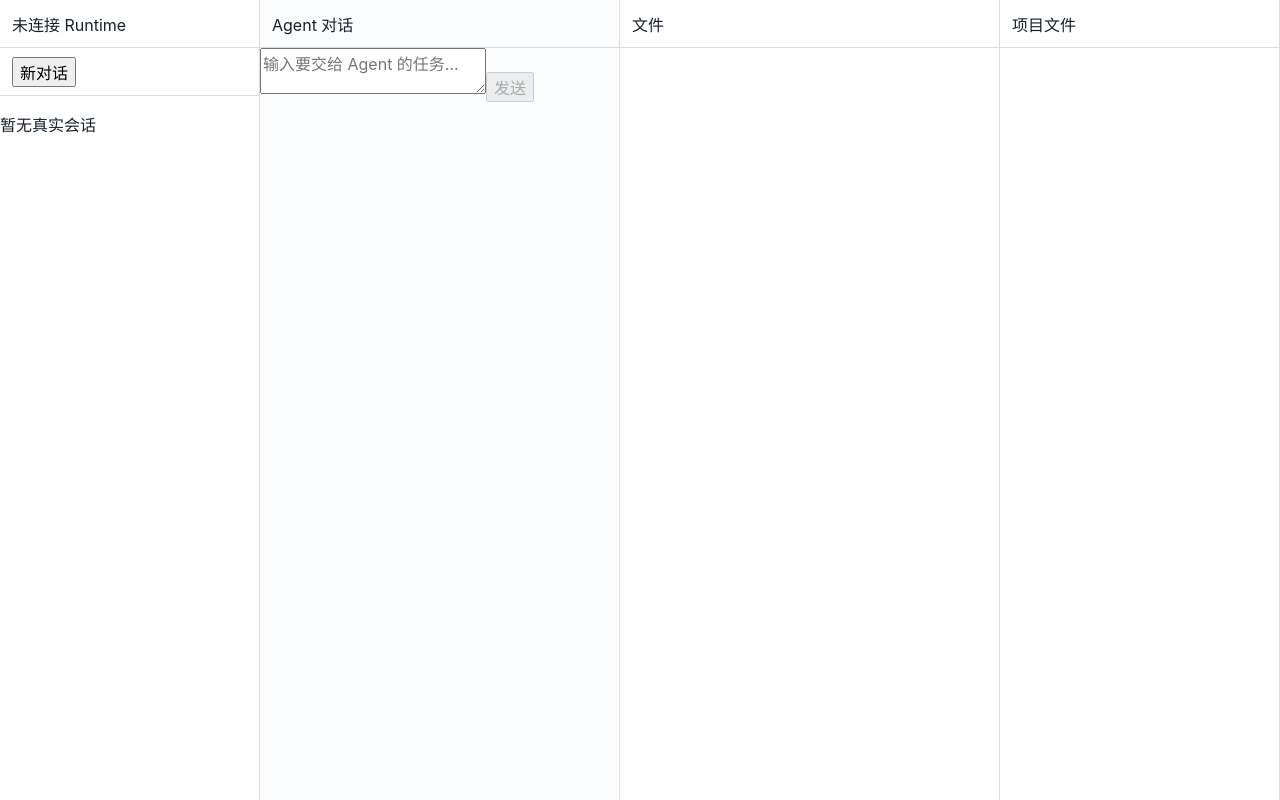
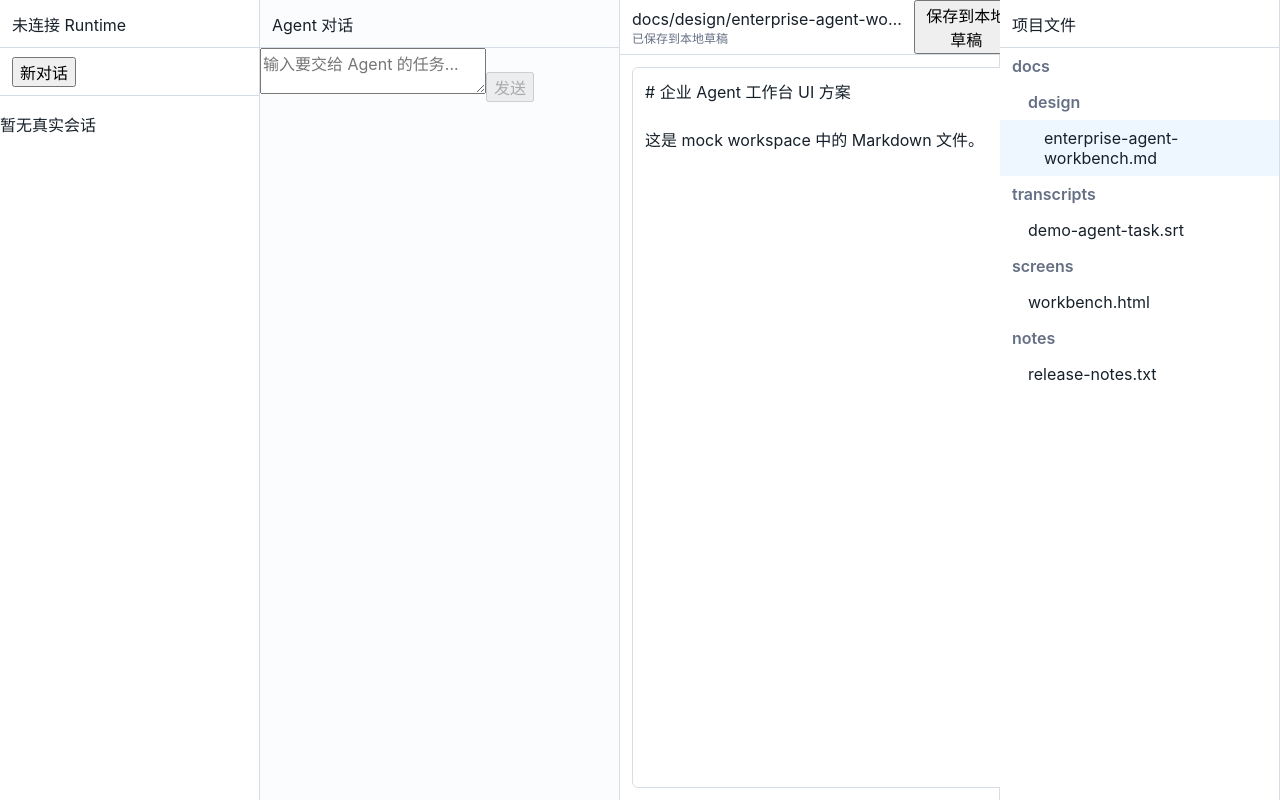
Before and after one commit to krillinai/OpenCreator, a React (Vite) app in the folder apps/web/: page / in a window 1280 px wide. Both pictures are taken after a click on the button "新对话". Built offline with nearby package versions, Linux system fonts and the light colour scheme.

Commit message:
feat: add mock file tree and editor

```diff
--- a/apps/web/src/app/App.tsx
+++ b/apps/web/src/app/App.tsx
@@ -1,9 +1,60 @@
+import { useEffect, useMemo, useReducer, useState } from 'react';
 import { WorkbenchLayout } from '../components/layout/WorkbenchLayout.js';
+import { FileEditor } from '../components/editor/FileEditor.js';
+import { FileTree } from '../components/editor/FileTree.js';
 import { ConnectionPanel } from '../features/connection/ConnectionPanel.js';
 import { Composer } from '../features/runs/Composer.js';
 import { ThreadList } from '../features/threads/ThreadList.js';
+import { createMockFileService } from '../services/file-service.js';
+import type { FileTreeNode, WorkspaceFile } from '../services/file-service.js';
+import { initialAppState, reduceAppState } from './app-state.js';
 
 export function App() {
+  const [state, dispatch] = useReducer(reduceAppState, initialAppState);
+  const fileService = useMemo(() => createMockFileService(), []);
+  const [treeNodes, setTreeNodes] = useState<FileTreeNode[]>([]);
+  const [currentFile, setCurrentFile] = useState<WorkspaceFile>();
+  const [editorContent, setEditorContent] = useState('');
+  const [loadingFile, setLoadingFile] = useState(true);
+
+  useEffect(() => {
+    let canceled = false;
+
+    fileService.listTree().then(nodes => {
+      if (!canceled) setTreeNodes(nodes);
+    });
+
+    return () => {
+      canceled = true;
+    };
+  }, [fileService]);
+
+  useEffect(() => {
+    let canceled = false;
+
+    setLoadingFile(true);
+    fileService.openFile(state.selectedFilePath).then(file => {
+      if (canceled) return;
+      setCurrentFile(file);
+      setEditorContent(file.content);
+      setLoadingFile(false);
+    });
+
+    return () => {
+      canceled = true;
+    };
+  }, [fileService, state.selectedFilePath]);
+
+  const dirty = currentFile !== undefined && editorContent !== currentFile.content;
+
+  async function saveCurrentFile() {
+    if (currentFile === undefined) return;
+
+    const savedFile = await fileService.saveFile(currentFile.path, editorContent);
+    setCurrentFile(savedFile);
+    setEditorContent(savedFile.content);
+  }
+
   return (
     <WorkbenchLayout
       sidebar={
@@ -18,8 +69,29 @@ export function App() {
           <Composer onSubmit={() => {}} />
         </>
       }
-      rightPanel={<div className="panel-header">文件</div>}
-      fileTree={<div className="panel-header">项目文件</div>}
+      rightPanel={
+        loadingFile || currentFile === undefined ? (
+          <div className="panel-header">正在加载文件...</div>
+        ) : (
+          <FileEditor
+            path={currentFile.path}
+            content={editorContent}
+            dirty={dirty}
+            onChange={setEditorContent}
+            onSave={saveCurrentFile}
+          />
+        )
+      }
+      fileTree={
+        <>
+          <div className="panel-header">项目文件</div>
+          <FileTree
+            nodes={treeNodes}
+            selectedPath={state.selectedFilePath}
+            onSelect={path => dispatch({ type: 'select_file', path })}
+          />
+        </>
+      }
     />
   );
 }
--- /dev/null
+++ b/apps/web/src/components/editor/FileEditor.tsx
@@ -0,0 +1,42 @@
+export type FileEditorProps = {
+  path: string;
+  content: string;
+  dirty: boolean;
+  onChange(content: string): void;
+  onSave(): void;
+};
+
+export function FileEditor(props: FileEditorProps) {
+  return (
+    <div style={{ display: 'grid', gridTemplateRows: 'auto minmax(0, 1fr)', height: '100%' }}>
+      <div className="panel-header" style={{ justifyContent: 'space-between' }}>
+        <div style={{ minWidth: 0 }}>
+          <div style={{ overflow: 'hidden', textOverflow: 'ellipsis', whiteSpace: 'nowrap' }}>{props.path}</div>
+          <div style={{ color: 'var(--muted)', fontSize: 12 }}>{props.dirty ? '未保存' : '已保存到本地草稿'}</div>
+        </div>
+        <button type="button" onClick={props.onSave}>
+          保存到本地草稿
+        </button>
+      </div>
+      <div className="panel-scroll" style={{ height: 'auto', padding: 12 }}>
+        <textarea
+          aria-label={`${props.path} 编辑器`}
+          value={props.content}
+          onChange={event => props.onChange(event.currentTarget.value)}
+          spellCheck={false}
+          style={{
+            width: '100%',
+            minHeight: '100%',
+            resize: 'none',
+            border: '1px solid var(--border)',
+            borderRadius: 6,
+            padding: 12,
+            background: 'var(--surface)',
+            color: 'var(--text)',
+            lineHeight: 1.5
+          }}
+        />
+      </div>
+    </div>
+  );
+}
--- /dev/null
+++ b/apps/web/src/components/editor/FileTree.tsx
@@ -0,0 +1,52 @@
+import type { FileTreeNode } from '../../services/file-service.js';
+
+export type FileTreeProps = {
+  nodes: FileTreeNode[];
+  selectedPath: string;
+  onSelect(path: string): void;
+};
+
+export function FileTree(props: FileTreeProps) {
+  return (
+    <div className="panel-scroll" role="tree" aria-label="项目文件">
+      {props.nodes.map(node =>
+        node.type === 'folder' ? (
+          <div
+            key={node.path}
+            role="treeitem"
+            aria-expanded="true"
+            style={{
+              padding: '8px 12px',
+              paddingLeft: 12 + node.depth * 16,
+              color: 'var(--muted)',
+              fontWeight: 600
+            }}
+          >
+            {node.name}
+          </div>
+        ) : (
+          <button
+            key={node.path}
+            type="button"
+            role="treeitem"
+            aria-current={node.path === props.selectedPath ? 'page' : undefined}
+            onClick={() => props.onSelect(node.path)}
+            style={{
+              display: 'block',
+              width: '100%',
+              border: 0,
+              padding: '8px 12px',
+              paddingLeft: 12 + node.depth * 16,
+              background: node.path === props.selectedPath ? '#eef6ff' : 'transparent',
+              color: 'var(--text)',
+              textAlign: 'left',
+              cursor: 'pointer'
+            }}
+          >
+            {node.name}
+          </button>
+        )
+      )}
+    </div>
+  );
+}
```
Also changed, not shown: 1 other file (tests, documents, lock files or other folders).
